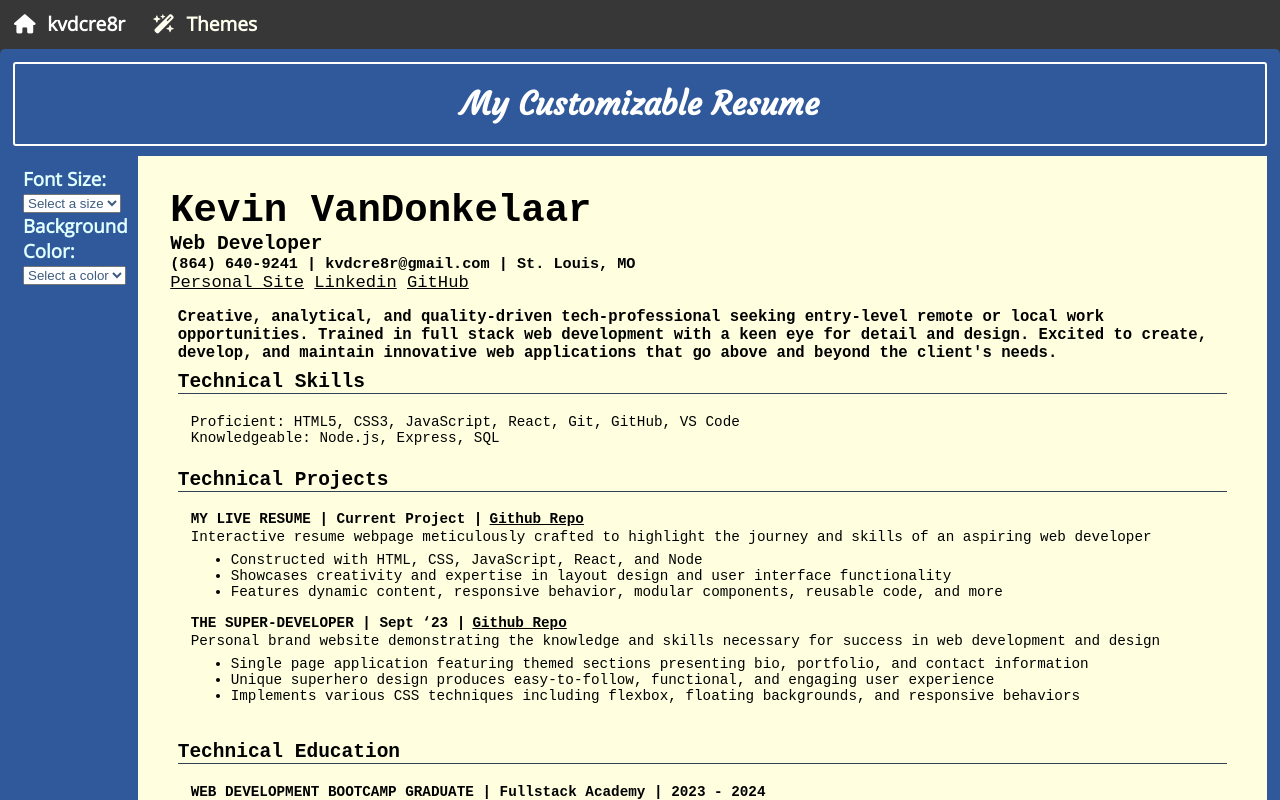
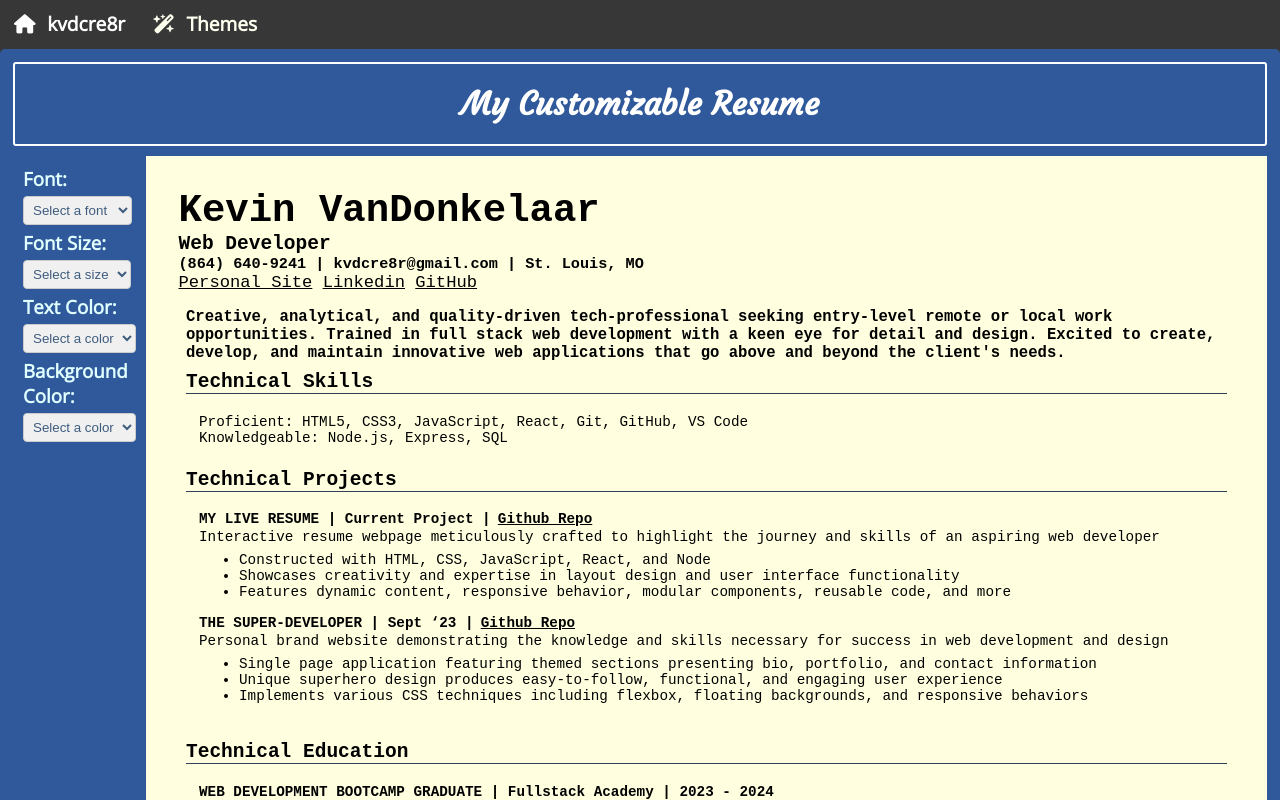
Before and after one commit to kvdcre8r/my_react_resume, a React (Vite) app: page /Custom in a window 1280 px wide. Shown: the top 800 px of the page. Built offline with nearby package versions, Linux system fonts and the light colour scheme; the HTML template or start-up script is replaced by a standard one.

Commit message:
completed customizable theme functionality

```diff
--- a/src/App.jsx
+++ b/src/App.jsx
@@ -4,7 +4,7 @@ import { Home } from "./Modules/Home/Home.jsx";
 import Professional from "./Modules/Themes/professional.jsx";
 import Mainframe from "./Modules/Themes/mainframe.jsx";
 import Superhero from "./Modules/Themes/superhero.jsx";
-import Custom from "./Modules/ThemeCustom/Custom.jsx";
+import Custom from "./Modules/ThemeCustom/ThemeCustom.jsx";
 import "./App.css";
 
 // APP ROUTES
--- a/src/Modules/Home/SiteTour/slideCustomization.jsx
+++ b/src/Modules/Home/SiteTour/slideCustomization.jsx
@@ -4,7 +4,7 @@ export function SlideCustomization() {
   return (
     <article className="slide-customization">
       <i className="fa-solid fa-sliders"><span> Customization</span></i>
-      <p>COMING SOON!</p>
+      <p>Navigate to the customizable theme to interact with custom resume settings. Change the font size, background color, and more!</p>
     </article>
   );
 }
--- a/src/Modules/Home/SiteTour/slideDynamics.jsx
+++ b/src/Modules/Home/SiteTour/slideDynamics.jsx
@@ -7,7 +7,7 @@ export function SlideDynamics() {
         <span> Dynamic Features</span>
       </i>
       <p>
-        Look for arrow icons, hoverable menus, and "more" buttons to discover
+        Look for arrow icons, hoverable menus, and custom themes to discover
         extra content
       </p>
     </article>
--- a/src/Modules/Home/siteFeatures.jsx
+++ b/src/Modules/Home/siteFeatures.jsx
@@ -16,15 +16,15 @@ export function SiteFeatures() {
         </details>
         <details name="features">
           <summary>Dynamic Content</summary>
-          <p>Dropdown menus, expandable items, and collapsible sections</p>
+          <p>Dropdown menus, expandable items, and collapsible sections, and more</p>
         </details>
         <details name="features">
           <summary>Modular Components</summary>
-          <p>Blocks of reusable code allowing for quick and easy modifications</p>
+          <p>Blocks of reusable code allowing for easy modifications organized in an intuitive file structure</p>
         </details>
         <details name="features">
           <summary>Customizations</summary>
-          <p>COMING SOON!</p>
+          <p>Highly customizable resume theme showcasing feature-rich styling and modification</p>
         </details>
         <details name="features">
           <summary>Animations</summary>
--- a/src/Modules/ThemeCustom/Custom.jsx
+++ /dev/null
@@ -1,24 +0,0 @@
-// UNDER CONSTRUCTION
-
-import React from "react";
-import Container from "./Container.style";
-import CustomHeader from "./Header.style";
-import ThemeCustom from "./ThemeCustom";
-
-function Custom() {
-  return (
-    <Container>
-      <CustomHeader />
-      <ThemeCustom />
-    </Container>
-  );
-}
-
-export default Custom;
-
-// available imported fonts:
-// - "courgette"
-// - "spyagency"
-// - "open-sans"
-// - "champion"
-// - "josefin-sans"
--- a/src/Modules/ThemeCustom/CustomResume.jsx
+++ b/src/Modules/ThemeCustom/CustomResume.jsx
@@ -1,8 +1,6 @@
 import styled from "styled-components";
 import Header from "../Header/Header.jsx";
 import ResumeContent from "../Resume/Resume.jsx";
-
-// PROFESSIONAL THEME STYLING (layout at bottom of file)
 
 export const CustomStyle = styled.div`
 
@@ -95,8 +93,6 @@ export const CustomStyle = styled.div`
     }
   }
 
-  /* responsive behavior */
-
   @media screen and (max-width: 600px) {
     font-size: 0.9em;
   }
@@ -112,7 +108,7 @@ export const CustomStyle = styled.div`
   }
 `;
 
-// PROFESSIONAL THEME LAYOUT
+// custom resume component
 
 function CustomResume() {
   return (
--- a/src/Modules/ThemeCustom/ThemeCustom.jsx
+++ b/src/Modules/ThemeCustom/ThemeCustom.jsx
@@ -1,22 +1,16 @@
 import React, { useState, useRef } from "react";
 import styled from "styled-components";
 import CustomResume from "./CustomResume";
+import Container from "./Container.style";
+import CustomHeader from "./Header.style";
 
-const TargetComponent = React.forwardRef((props, ref) => {
-  return (
-    <div ref={ref}>
-      <CustomResume />
-    </div>
-  );
-});
-
+// Styled Components
 const MainStyle = styled.div`
   font-family: monospace;
   margin: 10px;
   background-color: lightyellow;
   color: black;
   display: flex;
-
   @media screen and (max-width: 600px) {
     flex-direction: column;
   }
@@ -29,12 +23,111 @@ const SelectorStyle = styled.div`
   padding: 10px;
   select {
     color: rgb(62, 92, 126);
+    background-color: #f0f0f0;
+    border: 1px solid #ccc;
+    border-radius: 4px;
+    padding: 5px;
+    margin: 5px 0;
+    &:focus {
+      outline: none;
+      border-color: #30599b;
+    }
   }
 `;
 
+const Option = styled.option``;
+
+const SmallOption = styled(Option)`
+  font-size: 8px;
+`;
+
+const MediumOption = styled(Option)`
+  font-size: 12px;
+`;
+
+const LargeOption = styled(Option)`
+  font-size: 16px;
+`;
+
+const PinkOption = styled(Option)`
+  color: black;
+  background-color: pink;
+`;
+
+const GoldOption = styled(Option)`
+  color: black;
+  background-color: gold;
+`;
+
+const CyanOption = styled(Option)`
+  color: black;
+  background-color: cyan;
+`;
+
+const NavyOption = styled(Option)`
+  color: white;
+  background-color: navy;
+`;
+
+const PurpleOption = styled(Option)`
+  color: white;
+  background-color: purple;
+`;
+
+const GreenOption = styled(Option)`
+  color: white;
+  background-color: darkgreen;
+`;
+
+const BlackOption = styled(Option)`
+  color: white;
+  background-color: black;
+`;
+
+const WhiteOption = styled(Option)`
+  color: black;
+  background-color: white;
+`;
+
+const SpyAgencyOption = styled(Option)`
+  font-family: "spyagency";
+  font-size: 0.8em;
+`;
+
+const ChampionOption = styled(Option)`
+  font-family: "champion";
+`;
+
+const MonospaceOption = styled(Option)`
+  font-family: monospace;
+`;
+
+const OpenSansOption = styled(Option)`
+  font-family: "open-sans";
+`;
+
+const CourgetteOption = styled(Option)`
+  font-family: "courgette";
+`;
+
+const JosefinSansOption = styled(Option)`
+  font-family: "josefin-sans";
+`;
+
+// Components
+const TargetComponent = React.forwardRef((props, ref) => {
+  return (
+    <div ref={ref}>
+      <CustomResume {...props} />
+    </div>
+  );
+});
+
 const Selectors = () => {
   const [selectedValue, setSelectedValue] = useState("");
-  const [bgColor, setBgColor] = useState(""); // State for the new dropdown
+  const [bgColor, setBgColor] = useState("");
+  const [fontColor, setFontColor] = useState("");
+  const [fontFamily, setFontFamily] = useState("");
   const targetRef = useRef(null);
 
   const actionOne = () => {
@@ -52,12 +145,6 @@ const Selectors = () => {
   const actionThree = () => {
     if (targetRef.current) {
       targetRef.current.style.fontSize = "16px";
-    }
-  };
-
-  const changeColor = (color) => {
-    if (targetRef.current) {
-      targetRef.current.style.backgroundColor = color;
     }
   };
 
@@ -79,29 +166,86 @@ const Selectors = () => {
     }
   };
 
+  const changeColor = (color) => {
+    if (targetRef.current) {
+      targetRef.current.style.backgroundColor = color;
+    }
+  };
+
   const handleBgColorChange = (event) => {
     const color = event.target.value;
     setBgColor(color);
     changeColor(color);
   };
 
+  const changeMyFontColor = (color) => {
+    if (targetRef.current) {
+      targetRef.current.style.color = color;
+    }
+  };
+
+  const handleFontColorChange = (event) => {
+    const color = event.target.value;
+    setFontColor(color);
+    changeMyFontColor(color);
+  };
+
+  const handleFontFamilyChange = (event) => {
+    const font = event.target.value;
+    setFontFamily(font);
+    if (targetRef.current) {
+      targetRef.current.style.fontFamily = font;
+    }
+  };
+
   return (
     <MainStyle>
       <SelectorStyle>
+        <h3>Font:</h3>
+        <select value={fontFamily} onChange={handleFontFamilyChange}>
+          <option value="">Select a font</option>
+          <SpyAgencyOption value="spyagency">Spy Agency</SpyAgencyOption>
+          <ChampionOption value="champion">Champion</ChampionOption>
+          <MonospaceOption value="monospace">Monospace</MonospaceOption>
+          <OpenSansOption value="open-sans">Open Sans</OpenSansOption>
+          <CourgetteOption value="courgette">Courgette</CourgetteOption>
+          <JosefinSansOption value="josefin-sans">
+            Josefin Sans
+          </JosefinSansOption>
+        </select>
+
         <h3>Font Size:</h3>
         <select value={selectedValue} onChange={handleFontSizeChange}>
           <option value="">Select a size</option>
-          <option value="option1">small</option>
-          <option value="option2">medium</option>
-          <option value="option3">large</option>
+          <SmallOption value="option1">small</SmallOption>
+          <MediumOption value="option2">medium</MediumOption>
+          <LargeOption value="option3">large</LargeOption>
+        </select>
+
+        <h3>Text Color:</h3>
+        <select value={fontColor} onChange={handleFontColorChange}>
+          <option value="">Select a color</option>
+          <PinkOption value="Pink">Pink</PinkOption>
+          <GoldOption value="gold">Gold</GoldOption>
+          <CyanOption value="cyan">Cyan</CyanOption>
+          <NavyOption value="navy">Navy</NavyOption>
+          <PurpleOption value="purple">Purple</PurpleOption>
+          <GreenOption value="darkgreen">Green</GreenOption>
+          <BlackOption value="black">Black</BlackOption>
+          <WhiteOption value="white">White</WhiteOption>
         </select>
 
         <h3>Background Color:</h3>
         <select value={bgColor} onChange={handleBgColorChange}>
           <option value="">Select a color</option>
-          <option value="Pink">Pink</option>
-          <option value="gold">Gold</option>
-          <option value="cyan">Cyan</option>
+          <PinkOption value="Pink">Pink</PinkOption>
+          <GoldOption value="gold">Gold</GoldOption>
+          <CyanOption value="cyan">Cyan</CyanOption>
+          <NavyOption value="navy">Navy</NavyOption>
+          <PurpleOption value="purple">Purple</PurpleOption>
+          <GreenOption value="darkgreen">Green</GreenOption>
+          <BlackOption value="black">Black</BlackOption>
+          <WhiteOption value="white">White</WhiteOption>
         </select>
       </SelectorStyle>
       <TargetComponent ref={targetRef} />
@@ -109,12 +253,13 @@ const Selectors = () => {
   );
 };
 
-function ThemeCustom() {
+function Custom() {
   return (
-    <div>
+    <Container>
+      <CustomHeader />
       <Selectors />
-    </div>
+    </Container>
   );
 }
 
-export default ThemeCustom;
+export default Custom;
```
